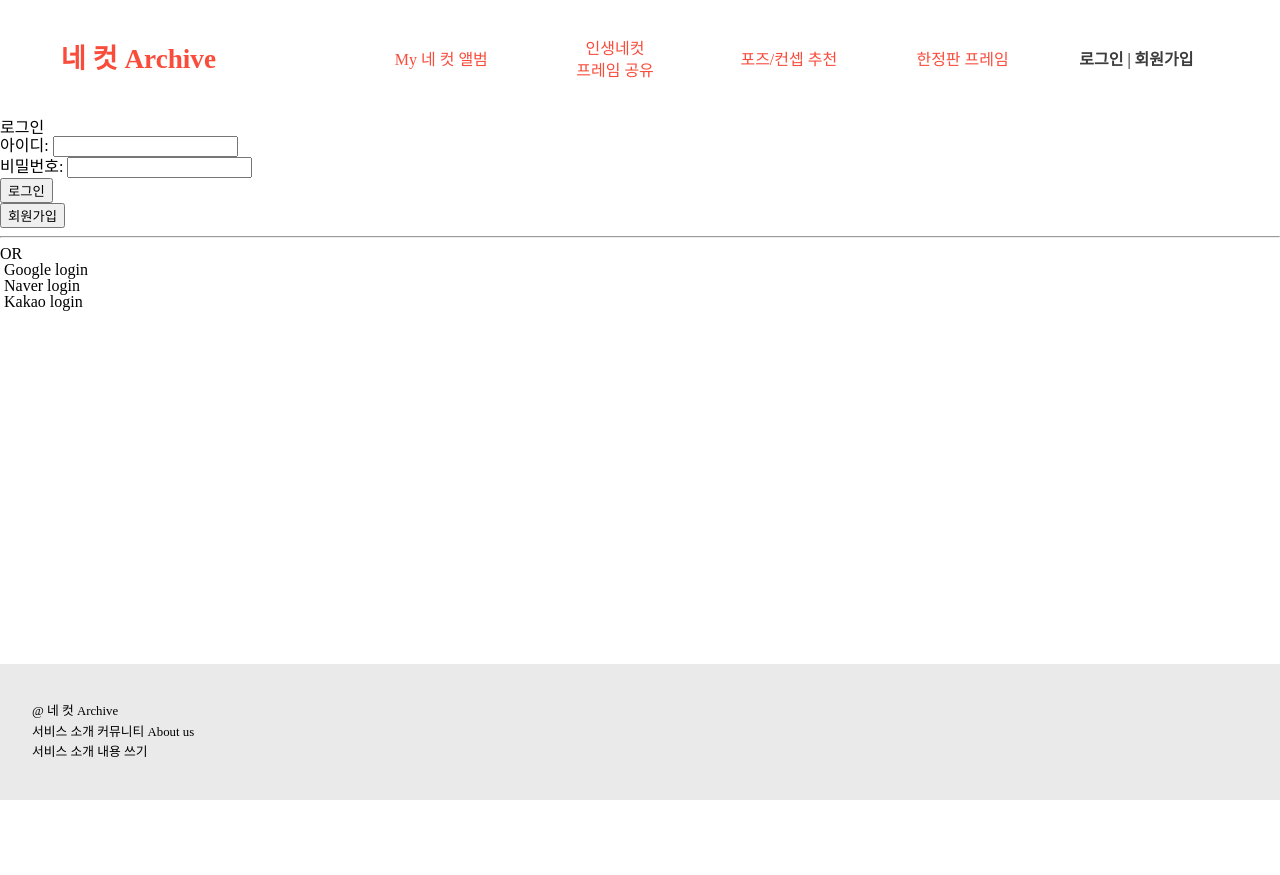
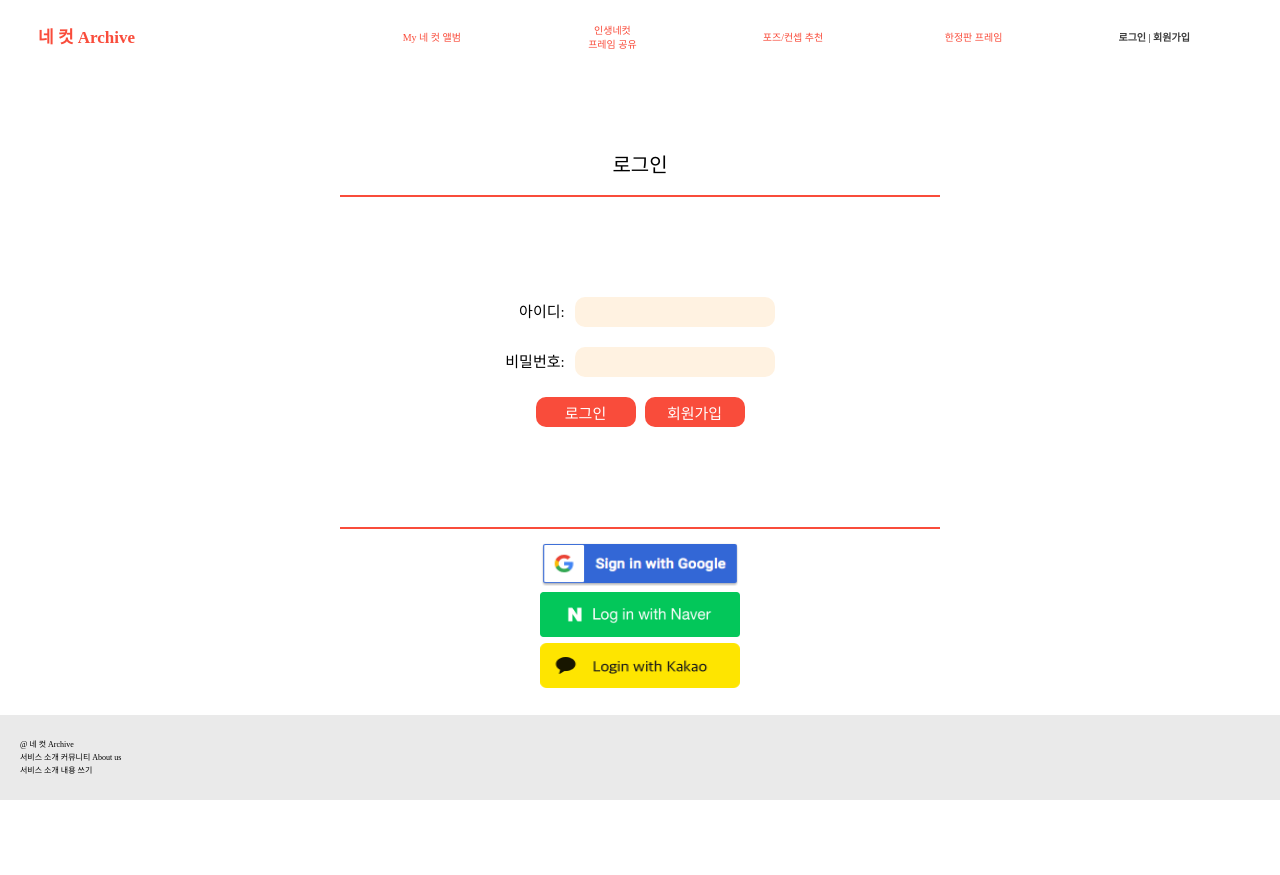
Before and after one commit to piro17-Archive/FilmArchive, a Django app: page /login/ in a window 1280 px wide. Before the commit the page ends 800 px from the top, so only its background shows below. Run offline with Django 4.2, Linux system fonts and the light colour scheme; some libraries are stand-ins or nearby versions.

Commit message:
[design] login css 2

```diff
--- /dev/null
+++ b/static/css/login.css
@@ -0,0 +1,219 @@
+html { font-size: 62.5%; }
+/* 1rem = 10px */
+
+@media screen and (max-width: 480px) {
+  .login--section{
+    padding: 6rem 0;
+  }
+
+	.login--btn,
+  .signup--btn{
+    width: 10rem;
+    height: 3rem;
+    font-size: 1.2rem;
+    font-weight: 500;
+  }
+
+  .login--btn{
+    margin-right: 0.3rem;
+  }
+
+  input{
+    width: 15rem;
+    height: 3rem;
+    font-size: 1.3rem;
+  }
+
+  .login--text{
+    font-size: 1.2rem;
+    font-weight: 500;
+    padding-right: 1rem;
+  }
+
+  .social-login--btn{
+    width: 20rem;
+    height: 4.5rem;
+    margin: 0.1rem;
+  }
+
+  .line{
+    width: 30rem;
+    height: 0.2rem;
+    background-color: var(--main-red);
+    margin-bottom: 1rem;
+    margin-top: 1rem;
+  }
+
+  .login--main--text{
+    font-size: 1.7rem;
+    font-weight: 500;
+    padding-bottom: 1rem;
+  }
+
+  .login--main--section{
+    padding: 5rem;
+  }
+}
+/* screen의 width가 480px 이하일 때 적용 */
+
+@media screen and (min-width: 480px) and (max-width: 1024px) {
+  .login--section{
+    padding: 8rem 0;
+  }
+  .login--btn,
+  .signup--btn{
+    width: 10rem;
+    height: 3rem;
+    font-size: 1.5rem;
+    font-weight: 500;
+  }
+
+  .login--btn{
+    margin-right: 0.7rem;
+  }
+
+  input{
+    width: 20rem;
+    height: 3rem;
+    font-size: 1.5rem;
+  }
+
+  .login--text{
+    font-size: 1.5rem;
+    font-weight: 500;
+    padding-right: 1rem;
+  }
+
+  .social-login--btn{
+    width: 20rem;
+    height: 4.5rem;
+    margin: 0.2rem;
+  }
+
+  .line{
+    width: 40rem;
+    height: 0.2rem;
+    background-color: var(--main-red);
+    margin-bottom: 1rem;
+    margin-top: 1rem;
+  }
+
+  .login--main--text{
+    font-size: 2rem;
+    font-weight: 500;
+    padding-bottom: 1rem;
+  }
+
+  .login--main--section{
+    padding: 7rem;
+  }
+}
+/* screen의 width가 480px 이상 1024px 이하일 때 적용 */
+
+@media screen and (min-width: 1024px) {
+  .login--section{
+    padding: 8rem 0;
+  }
+  .login--btn,
+  .signup--btn{
+    width: 10rem;
+    height: 3rem;
+    font-size: 1.5rem;
+    font-weight: 500;
+  }
+
+  .login--btn{
+    margin-right: 0.9rem;
+  }
+
+  input{
+    width: 20rem;
+    height: 3rem;
+    font-size: 1.5rem;
+  }
+
+  .login--text{
+    font-size: 1.5rem;
+    font-weight: 500;
+    padding-right: 1rem;
+  }
+
+  .social-login--btn{
+    width: 20rem;
+    height: 4.5rem;
+    margin: 0.2rem;
+  }
+
+  .line{
+    width: 60rem;
+    height: 0.2rem;
+    background-color: var(--main-red);
+    margin-bottom: 1rem;
+    margin-top: 1rem;
+  }
+
+  .login--main--text{
+    font-size: 2rem;
+    font-weight: 500;
+    padding-bottom: 1rem;
+  }
+
+  .login--main--section{
+    padding: 8rem;
+  }
+
+}
+
+
+a{
+  text-decoration: none;
+}
+
+button{
+  background-color: var(--main-red);
+  color: white;
+  border: none;
+  border-radius: 1rem;
+}
+
+input{
+  background-color: var(--main-background);
+  border: none;
+  border-radius: 1rem;
+  padding: 0.5rem;
+}
+
+.login--section{
+  width: 100vw;
+  height: 100vh;
+  display: flex;
+  flex-direction: column;
+  align-items: center;
+}
+
+.login--btn--section{
+  display: flex;
+  justify-content: center;
+  align-items: center;
+  padding: 1rem;
+}
+
+.social--login--section{
+  display: flex;
+  flex-direction: column;
+  align-items: center;
+}
+
+.login--input{
+  padding: 1rem;
+  display:flex;
+  justify-content: end;
+  align-items: center;
+}
+
+.login--btn,
+.signup--btn{
+  display:flex;
+  justify-content: center;
+  align-items: center;
+}
--- /dev/null
+++ b/templates/users/login.html
@@ -0,0 +1,42 @@
+{% extends 'users/main.html' %} {% block content %} {% load static %}{% load socialaccount %}
+{% providers_media_js %}
+<main>
+    <div class="login--section">
+      <h1 class="login--main--text">로그인</h1>
+      <div class="line"></div>
+      <form action="{% url 'users:login' %}" method="POST" class="login--main--section">
+        {% csrf_token %}
+        <div class="login--input">
+          <span class="login--text">아이디: </span>
+          {{ form.username }}
+        </div>
+        <div class="login--input">
+          <span class="login--text">비밀번호: </span>
+          {{ form.password }}
+        </div>
+        <div class="login--btn--section">
+          <button class="login--btn">로그인</button>
+          <button class="signup--btn">회원가입</button>
+        </div>
+      </form>
+      <div class="line"></div>
+
+      <div class="social--login--section">
+        <a href="{% provider_login_url 'google' %}">
+          <img src="{% static 'image/google.png' %}" alt="" class="social-login--btn">
+        </a>
+        <a href="{% provider_login_url 'naver' %}">
+          <img src="{% static 'image/naver.png' %}" alt="" class="social-login--btn">
+        </a>
+        <a href="{% provider_login_url 'kakao' %}">
+          <img src="{% static 'image/kakao.png' %}" alt="" class="social-login--btn">
+        </a>
+      </div>
+    </div>
+
+</main>
+<script
+  type="text/javascript"
+  src="https://cdnjs.cloudflare.com/ajax/libs/jquery/3.4.1/jquery.min.js"
+></script>
+{% endblock content %}
--- a/users/templates/main.html
+++ b/templates/users/main.html
@@ -16,6 +16,7 @@
     />
     <link rel="stylesheet" href="{% static 'css/main.css' %}" />
     <link rel="stylesheet" href="{% static 'css/variables.css' %}" />
+    <link rel="stylesheet" href="{% static 'css/login.css' %}" />
     <title>네컷-Archive</title>
   </head>
   <body>
--- a/users/templates/login.html
+++ /dev/null
@@ -1,50 +0,0 @@
-{% extends 'main.html' %} {% block content %} {% load static %}{% load socialaccount %}
-{% providers_media_js %}
-<main>
-  <form action="{% url 'users:login' %}" method="POST">
-    {% csrf_token %}
-    <div class="login-form">
-      <div class="login-content">
-        <h1>로그인</h1>
-        <div>
-          <span>아이디: </span>
-          {{ form.username }}
-        </div>
-        <div>
-          <span>비밀번호: </span>
-          {{ form.password }}
-        </div>
-        <div class="login-button-container">
-          <button>로그인</button>
-        </div>
-        <div class="signin-button-container">
-          <button>회원가입</button>
-        </div>
-        <div class="social-login">
-          <hr />
-          <h3>OR</h3>
-          <div class="link-container">
-            {% load socialaccount %}
-            <div>
-              <img src="" class="logo" />
-              <a href="{% provider_login_url 'google' %}">Google login</a>
-            </div>
-            <div>
-              <img src="" class="logo" />
-              <a href="{% provider_login_url 'naver' %}">Naver login</a>
-            </div>
-            <div>
-              <img src="" class="logo" />
-              <a href="{% provider_login_url 'kakao' %}">Kakao login</a>
-            </div>
-          </div>
-        </div>
-      </div>
-    </div>
-  </form>
-</main>
-<script
-  type="text/javascript"
-  src="https://cdnjs.cloudflare.com/ajax/libs/jquery/3.4.1/jquery.min.js"
-></script>
-{% endblock content %}
--- a/users/views.py
+++ b/users/views.py
@@ -20,14 +20,14 @@ def main(request):
         "users": users,
     }
 
-    return render(request, "main.html", context=context)
+    return render(request, "users/main.html", context=context)
 
 
 class LoginView(View):
     def get(self, request):
         form = forms.LoginForm()
         ctx = {"form": form}
-        return render(request, "login.html", ctx)
+        return render(request, "users/login.html", ctx)
 
     def post(self, request):
         form = forms.LoginForm(request.POST)
@@ -37,11 +37,11 @@ class LoginView(View):
             user = authenticate(request, username=username, password=password)
             if user is not None:
                 login(request, user)
-                return render(request, "main.html")
+                return render(request, "users/main.html")
         context = {
             "forms":form,
         }
-        return render(request, "login.html", context=context)
+        return render(request, "users/login.html", context=context)
 
 @login_required(login_url='login')
 def Log_out(request):
@@ -54,8 +54,8 @@ def sign_up(request):
         if form.is_valid():
             user = form.save()
             login(request, user)
-            return render(request, "main.html")
+            return render(request, "users/main.html")
         return redirect("users:sign_up")
     else:
         form = forms.SignupForm()
-        return render(request, "signup.html", {"form": form})
+        return render(request, "users/signup.html", {"form": form})
```
Also changed, not shown: static/image/google.png (added), static/image/kakao.png (added), static/image/naver.png (added), templates/users/recovery_id.html (renamed from users/templates/recovery_id.html), templates/users/signup.html (renamed from users/templates/signup.html).
